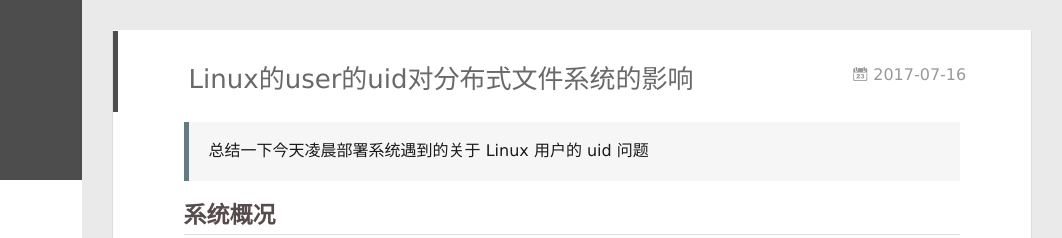
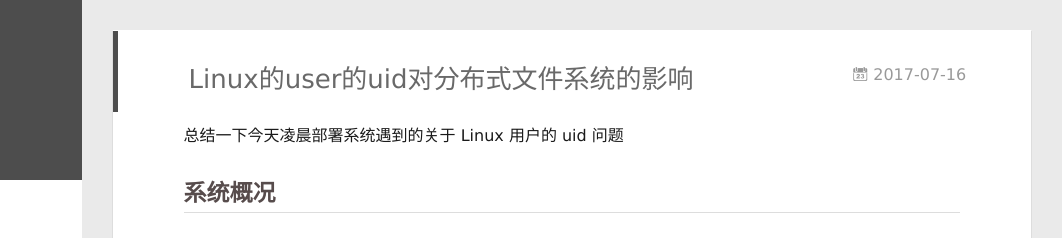
Before and after one commit to NichenFly/NichenFly.github.io, a plain HTML site: page index.html in a window 1280 px wide. Shown: the top 238 px of the page, 218-1280 px from the left. Drawn offline with Linux system fonts and the light colour scheme.

Commit message:
Site updated: 2017-07-16 22:53:32

```diff
--- a/index.html
+++ b/index.html
@@ -171,9 +171,7 @@
 
     <div class="article-entry" itemprop="articleBody">
 
-        <blockquote>
-<p>总结一下今天凌晨部署系统遇到的关于 Linux 用户的 uid 问题</p>
-</blockquote>
+        <p>总结一下今天凌晨部署系统遇到的关于 Linux 用户的 uid 问题</p>
 <h2 id="系统概况"><a href="#系统概况" class="headerlink" title="系统概况"></a>系统概况</h2><p>先说一下系统的关于文件部分的概况</p>
 <blockquote>
 <ol>
```
Also changed, not shown: 2017/07/16/linux的uid对分布式文件系统的影响/index.html (+5 -7 lines).
